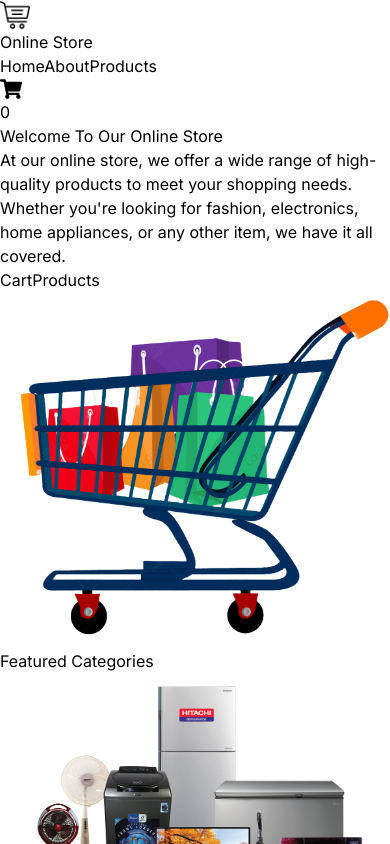
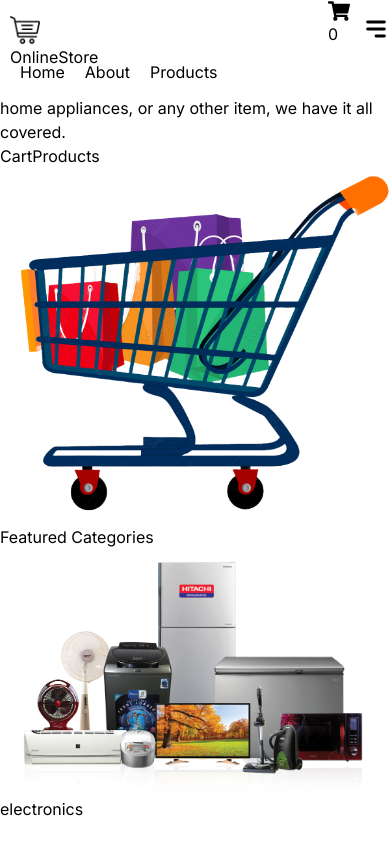
Before and after one commit to ankitjhagithub21/online-store, a React (Vite) app: page / in a window 390 px wide. Shown: the top 844 px of the page. Built offline with nearby package versions, Linux system fonts and the light colour scheme; no server answers.

Commit message:
added toggle button

```diff
--- a/src/App.css
+++ b/src/App.css
@@ -8,10 +8,12 @@ body {
     font-family: "Inter", sans-serif;
 
 }
-button{
+
+button {
     outline: none;
 }
-.product{
+
+.product {
     max-height: 400px;
 }
 
@@ -19,13 +21,68 @@ button{
 
     width: 50px;
     aspect-ratio: 1;
-    --_c:no-repeat radial-gradient(farthest-side,#25b09b 92%,#0000);
+    --_c: no-repeat radial-gradient(farthest-side, #25b09b 92%, #0000);
     background:
-      var(--_c) top,
-      var(--_c) left,
-      var(--_c) right,
-      var(--_c) bottom;
+        var(--_c) top,
+        var(--_c) left,
+        var(--_c) right,
+        var(--_c) bottom;
     background-size: 12px 12px;
     animation: l7 1s infinite;
-  }
-  @keyframes l7 {to{transform: rotate(.5turn)}}
+}
+
+@keyframes l7 {
+    to {
+        transform: rotate(.5turn)
+    }
+}
+
+#menuBtn{
+    position: absolute;
+    right: 0px;
+    top: 15px;
+    cursor: pointer;
+}
+
+@media (max-width:768px) {
+    #logo{
+        position: absolute;
+        left: 10px;
+        top: 15px;
+    }
+    #cartIcon{
+        position: absolute;
+        right: 40px;
+        top: 0px;
+    }
+    #header{
+        position: fixed;
+        width:100vw;
+        background-color: white;
+        top: 0px;
+        left: 0px;
+        height: 55px;
+        z-index: 999;
+    }
+    #navbar{
+        position: absolute;
+        width: 100vw;
+        background-color: white;
+        flex-direction: column;
+        align-items: start;
+        top: 50px;
+        padding: 10px;
+        transition: 0.5s;
+        z-index: -1;
+    }
+    #navbar a{
+        padding: 5px 10px;
+        margin: 5px auto;
+        width: 100%;
+        border-radius: 5px;
+    }
+    #navbar a:hover{
+        background-color: rgb(209, 200, 200);
+    }
+
+}
--- a/src/components/Header.jsx
+++ b/src/components/Header.jsx
@@ -1,32 +1,38 @@
-import React from 'react'
-import logo from "/logo.png"
-import { Link } from 'react-router-dom'
-import { useSelector } from 'react-redux'
+import React, { useState } from 'react';
+import logo from "/logo.png";
+import { Link } from 'react-router-dom';
+import { useSelector } from 'react-redux';
 import { FaShoppingCart } from "react-icons/fa";
+import { HiMenuAlt3 } from "react-icons/hi";
 
 const Header = () => {
-  const cart = useSelector((state)=>state.cart.cart)
+  const cart = useSelector((state) => state.cart.cart);
+  const [active, setActive] = useState(false);
+
+  const toggleNavbar = () => {
+    setActive(!active);
+  };
+
   return (
-    <header>
+    <header id='header'>
       <div className="container mx-auto flex flex-wrap p-5 flex-col md:flex-row items-center">
-    <Link className="flex title-font font-medium items-center mb-4 md:mb-0" to="/">
+        <Link className="flex font-bold items-center text-gray-800 mb-4 md:mb-0" to="/" id='logo'>
           <img src={logo} alt="logo" width={30} />
-      <span className="ml-3 text-xl">Online Store</span>
+          <span className="ml-2 text-lg md:text-xl">Online<span className='text-green-600'>Store</span></span>
         </Link>
-    <nav className="md:mr-auto md:ml-4 md:py-1 md:pl-4 md:border-l md:border-gray-400	flex flex-wrap items-center text-base justify-center">
+        <nav className={`md:mr-auto md:ml-4 md:py-1 md:pl-4 md:border-l md:border-gray-400 	flex flex-wrap items-center justify-center ${active ? 'block' : 'hidden'}`} id='navbar'>
           <Link className="mr-5 hover:text-gray-900" to="/">Home</Link>
-      <Link className="mr-5 hover:text-gray-900" to="/about">About</Link>
+          <Link className="mr-5 hover:text-gray-900" to="/about" >About</Link>
           <Link className="mr-5 hover:text-gray-900" to="/products">Products</Link>
-
         </nav>
-    <Link className="inline-flex items-center bg-gray-100 border-0 py-1 px-3 focus:outline-none hover:bg-gray-200 rounded text-base mt-4 md:mt-0 relative" to="/cart">
-    <FaShoppingCart size={22}/> <span className='bg-green-500 px-2 absolute bottom-4 -right-2 text-white rounded-full ml-2'>{cart.length}</span>
-
+        <Link className="inline-flex items-center bg-gray-100 border-0 py-1 px-3 focus:outline-none hover:bg-gray-200 rounded text-base mt-4 md:mt-0 relative" to="/cart" id='cartIcon'>
+          <FaShoppingCart size={22} />
+          <span className='bg-green-500 px-2 absolute bottom-4 -right-2 text-white rounded-full ml-2'>{cart.length}</span>
         </Link>
+        <HiMenuAlt3 className='md:hidden sm:visible' size={28} id="menuBtn" onClick={toggleNavbar} />
       </div>
     </header>
-
-  )
+  );
 }
 
-export default Header
+export default Header;
```
Lines whose indentation alone changed are shown as unchanged.
